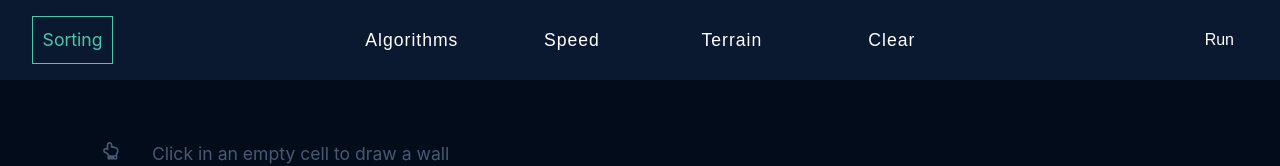
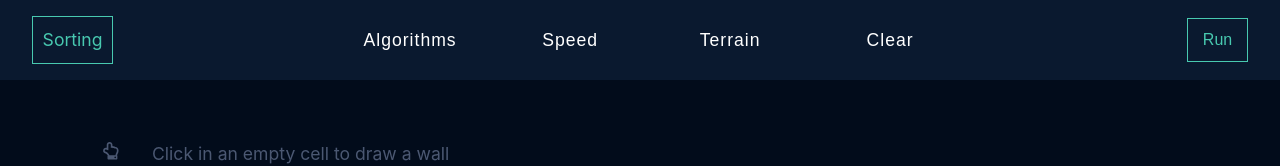
Before and after one commit to conor47/Searching-visualizer, a React (Create React App) app: page / in a window 1280 px wide. Shown: the top 166 px of the page. Built offline with nearby package versions, Linux system fonts and the light colour scheme.

Commit message:
styling changes

```diff
--- a/src/Algorithms/Searching/bfs.js
+++ b/src/Algorithms/Searching/bfs.js
@@ -1,5 +1,4 @@
 export const bfs = (grid, startNode, endNode) => {
-  console.log('bfs', grid, startNode, endNode);
   const nodesInOrder = [];
   const queue = [];
   queue.push(startNode);
--- a/src/Algorithms/SortingRunners/runBubbleSort.js
+++ b/src/Algorithms/SortingRunners/runBubbleSort.js
@@ -15,7 +15,7 @@ const runBubbleSort = (array, arrayBars, sortingSpeed, setRunning) => {
     } else {
       setTimeout(() => {
         let temp = bar1.style.height;
-        console.log(temp);
+
         bar1.style.height = bar2.style.height;
         bar2.style.height = temp;
         bar1.style.backgroundColor = color;
--- a/src/Components/PathFinding.js
+++ b/src/Components/PathFinding.js
@@ -26,6 +26,7 @@ const PathFinding = () => {
     endNode: end,
     searchingAlgorithm,
     isSuccessful,
+    isRunning,
   } = useSearchingContext();
   const { closeSubmenu } = useNavbarContext();
 
@@ -67,6 +68,9 @@ const PathFinding = () => {
       return;
     } else if (mouseDown && moveEnd) {
       moveEndNode(row, col);
+      if (isRunning || grid[row][col].isWall) {
+        return;
+      }
       if (isSuccessful) {
         cleanGrid(grid, updateGrid);
         animateInstantly(
@@ -135,13 +139,14 @@ const PathFinding = () => {
           {searchingAlgorithm &&
             algoInformation.map((info, idx) => {
               const { name, text, complexity, url } = info;
+              console.log(name, text);
               if (name === searchingAlgorithm.name) {
                 return (
-                  <div className="information-sub">
-                    <p>{text}</p>
-                    <p>{complexity}</p>
-                    <p>
-                      See more{' '}
+                  <div className="information-sub" key={idx}>
+                    <p className="information-span">{text}</p>
+                    <p className="information-span">{complexity}</p>
+                    <p className="information-span">
+                      Learn more{' '}
                       <a
                         className="information-link"
                         href={url}
--- a/src/Components/SubMenu.js
+++ b/src/Components/SubMenu.js
@@ -24,6 +24,7 @@ const Submenu = () => {
   } = useSearchingContext();
 
   const handleUpdate = (e, menu) => {
+    console.log(menu);
     if (menu === 'algos') {
       setSearchingAlgorithm(e.target.textContent);
     } else if (menu === 'speed') {
--- a/src/Context/Reducers/searchingReducer.js
+++ b/src/Context/Reducers/searchingReducer.js
@@ -1,5 +1,4 @@
 const searchingReducer = (state, action) => {
-  console.log(action.payload);
   switch (action.type) {
     case 'SET_SEARCH':
       return {
--- a/src/Context/Reducers/sortingReducer.js
+++ b/src/Context/Reducers/sortingReducer.js
@@ -3,7 +3,6 @@ import { generateArray } from '../../Ulilities/arrayFunctions';
 const stateReducer = (state, action) => {
   switch (action.type) {
     case 'SET_RUNNING':
-      console.log(`running - ${action.payload.isRunning}`);
       return { ...state, running: action.payload.isRunning };
     case 'CREATE_ARRAY':
       let newArray = generateArray(action.payload.size);
--- a/src/Data/sublinks.js
+++ b/src/Data/sublinks.js
@@ -22,9 +22,7 @@ const sublinks = [
   },
   {
     page: 'terrain',
-    links: [
-      { label: 'random', icon: <FaBriefcase />, menu: '<terrain></terrain>' },
-    ],
+    links: [{ label: 'random', icon: <FaBriefcase />, menu: 'terrain' }],
   },
   {
     page: 'clear',
--- a/src/Styles/searching.css
+++ b/src/Styles/searching.css
@@ -90,6 +90,25 @@ body {
 
 .nav-right {
   margin-right: 2rem;
+  color: #48c9b0;
+  font-size: 1.1rem;
+  /* padding: 0.6rem 0.6rem; */
+  border: 1px solid #48c9b0;
+  transition: var(--transition);
+}
+
+.nav-right:hover {
+  color: white;
+  border: 1px solid white;
+}
+
+.nav-right button {
+  padding: 0.6rem 0.8rem;
+  color: #48c9b0;
+}
+
+.nav-right button:hover {
+  color: white;
 }
 
 .nav-links {
@@ -249,6 +268,11 @@ body {
   max-width: 100%;
 }
 
+.information-span {
+  margin: 0;
+  padding: 0.8rem;
+}
+
 .information-link {
   color: #48c9b0;
 }
--- a/src/Ulilities/gridFunctions.js
+++ b/src/Ulilities/gridFunctions.js
@@ -195,6 +195,7 @@ export const terrainGenerator = (
   genFunction,
   updateGrid
 ) => {
+  console.log('running');
   const start = grid[startNode[0]][startNode[1]];
   const end = grid[endNode[0]][endNode[1]];
 
```
